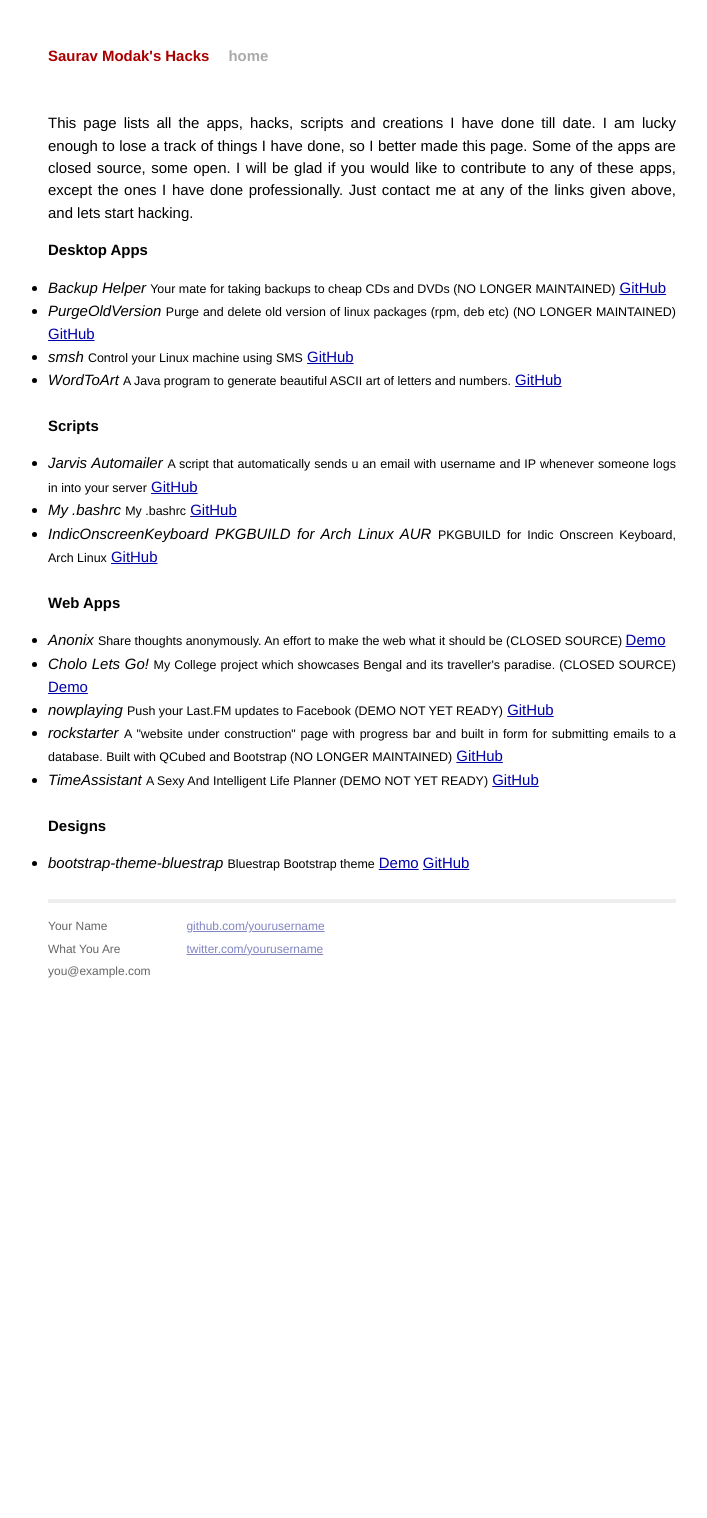
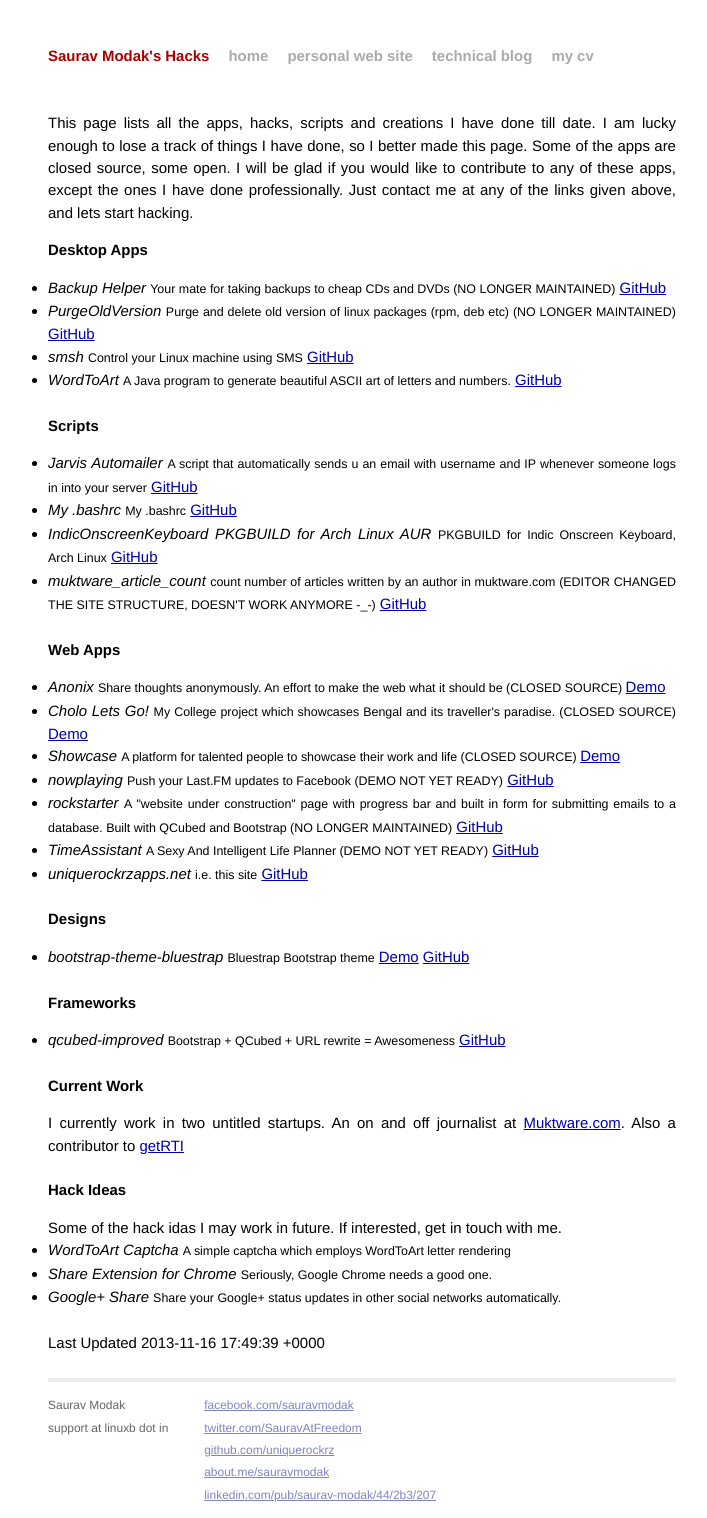
Before and after one commit to uniquerockrz/unquerockrzapps.net, a Jekyll site: the page built from index.html, in a window 1280 px wide. Shown: the whole page, without its empty margins (278-985 px from the left). Built offline with Jekyll 4.4.1, drawn with Linux system fonts in a browser that asks for light colours; Markdown is read by kramdown in place of the engine named in the settings; comment, search, counter and statistics services are not loaded; before the commit the page ends 995 px from its top, so only the background shows below that.

Commit message:
final commit for today

```diff
--- a/_layouts/default.html
+++ b/_layouts/default.html
@@ -15,10 +15,31 @@
     </head>
     <body>
 
+    <!-- Start of StatCounter Code for Default Guide -->
+    <!-- Start of StatCounter Code for Default Guide -->
+    <script type="text/javascript">
+        var sc_project=9410706;
+        var sc_invisible=1;
+        var sc_security="14a04958";
+        var scJsHost = (("https:" == document.location.protocol) ?
+                "https://secure." : "http://www.");
+        document.write("<sc"+"ript type='text/javascript' src='" +
+                scJsHost+
+                "statcounter.com/counter/counter.js'></"+"script>");
+    </script>
+    <noscript><div class="statcounter"><a title="hits counter"
+                                          href="http://statcounter.com/" target="_blank"><img
+            class="statcounter"
+            src="http://c.statcounter.com/9410706/0/14a04958/1/"
+            alt="hits counter"></a></div></noscript>
+    <!-- End of StatCounter Code for Default Guide -->
         <div class="site">
           <div class="header">
             <h1 class="title"><a href="/">{{ site.name }}</a></h1>
             <a class="extra" href="/">home</a>
+            <a class="extra" href="https://www.sauravmodak.com">personal web site</a>
+            <a class="extra" href="http://www.linuxb.in">technical blog</a>
+            <a class="extra" href="http://ubuntuone.com/2bdOivmmPwDQ9uD08mFT3r">my cv</a>
           </div>
 
           {{ content }}
@@ -26,15 +47,17 @@
           <div class="footer">
             <div class="contact">
               <p>
-                Your Name<br />
-                What You Are<br />
-                you@example.com
+                Saurav Modak<br />
+                support at linuxb dot in
               </p>
             </div>
             <div class="contact">
               <p>
-                <a href="https://github.com/yourusername">github.com/yourusername</a><br />
-                <a href="https://twitter.com/yourusername">twitter.com/yourusername</a><br />
+                <a href="http://www.facebook.com/sauravmodak">facebook.com/sauravmodak</a><br />
+                <a href="https://twitter.com/SauravAtFreedom">twitter.com/SauravAtFreedom</a><br />
+                <a href="https://github.com/uniquerockrz">github.com/uniquerockrz</a><br />
+                <a href="http://about.me/sauravmodak">about.me/sauravmodak</a><br />
+                <a href="http://www.linkedin.com/pub/saurav-modak/44/2b3/207">linkedin.com/pub/saurav-modak/44/2b3/207</a><br />
               </p>
             </div>
           </div>
--- a/index.html
+++ b/index.html
@@ -49,6 +49,11 @@ title: Saurav Modak's Hacks
             <small>PKGBUILD for Indic Onscreen Keyboard, Arch Linux</small>
             <a href="https://github.com/uniquerockrz/IndicOnscreenKeyboard-ArchLinux">GitHub</a>
         </li>
+        <li>
+            <i>muktware_article_count</i>
+            <small>count number of articles written by an author in muktware.com (EDITOR CHANGED THE SITE STRUCTURE, DOESN'T WORK ANYMORE -_-)</small>
+            <a href="https://github.com/uniquerockrz/muktware_article_count">GitHub</a>
+        </li>
     </ul><br />
     <h1>Web Apps</h1>
     <ul>
@@ -61,6 +66,11 @@ title: Saurav Modak's Hacks
             <i>Cholo Lets Go!</i>
             <small>My College project which showcases Bengal and its traveller's paradise. (CLOSED SOURCE) </small>
             <a href="http://uniquerockrzapps.net/clg/">Demo</a>
+        </li>
+        <li>
+            <i>Showcase</i>
+            <small>A platform for talented people to showcase their work and life (CLOSED SOURCE) </small>
+            <a href="https://www.sauravmodak.com">Demo</a>
         </li>
         <li>
             <i>nowplaying</i>
@@ -77,6 +87,11 @@ title: Saurav Modak's Hacks
             <small>A Sexy And Intelligent Life Planner (DEMO NOT YET READY)</small>
             <a href="https://github.com/uniquerockrz/TimeAssistant">GitHub</a>
         </li>
+        <li>
+            <i>uniquerockrzapps.net</i>
+            <small>i.e. this site</small>
+            <a href="https://github.com/uniquerockrz/unquerockrzapps.net">GitHub</a>
+        </li>
     </ul><br />
     <h1>Designs</h1>
     <ul>
@@ -85,5 +100,31 @@ title: Saurav Modak's Hacks
             <small>Bluestrap Bootstrap theme</small>
             <a href="http://uniquerockrzapps.net/bootstrap-theme-bluestrap/test.html">Demo</a> <a href="https://github.com/uniquerockrz/bootstrap-theme-bluestrap">GitHub</a>
         </li>
-    </ul>
+    </ul><br />
+    <h1>Frameworks</h1>
+    <ul>
+        <li>
+            <i>qcubed-improved</i>
+            <small>Bootstrap + QCubed + URL rewrite = Awesomeness</small>
+            <a href="https://github.com/uniquerockrz/qcubed-improved">GitHub</a>
+        </li>
+    </ul><br />
+    <h1>Current Work</h1>
+    I currently work in two untitled startups. An on and off journalist at <a href="http://www.muktware.com">Muktware.com</a>.
+    Also a contributor to <a href="http://getrti.org/">getRTI</a><br /><br />
+    <h1>Hack Ideas</h1>
+    Some of the hack idas I may work in future. If interested, get in touch with me.
+    <ul>
+        <li><i>WordToArt Captcha</i>
+            <small>A simple captcha which employs WordToArt letter rendering</small>
+        </li>
+        <li><i>Share Extension for Chrome</i>
+            <small>Seriously, Google Chrome needs a good one.</small>
+        </li>
+        <li><i>Google+ Share</i>
+            <small>Share your Google+ status updates in other social networks automatically.</small>
+        </li>
+    </ul><br />
+    Last Updated {{site.time}}
+
 </div>
```
